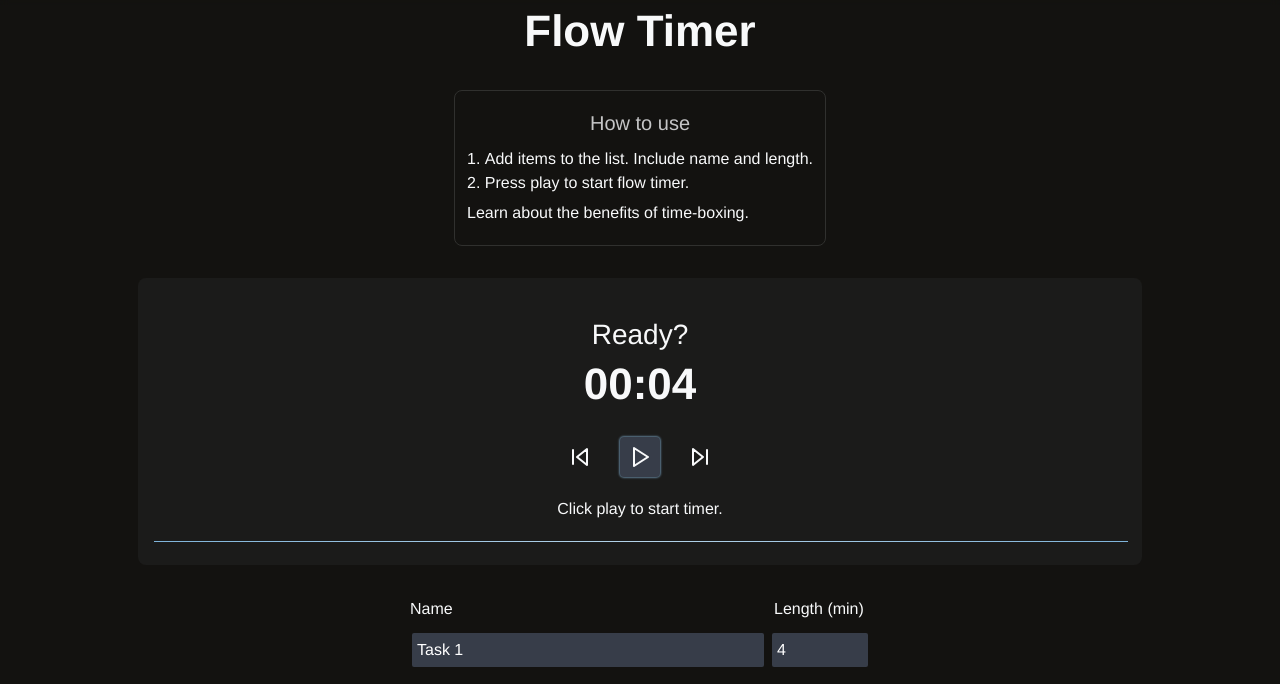
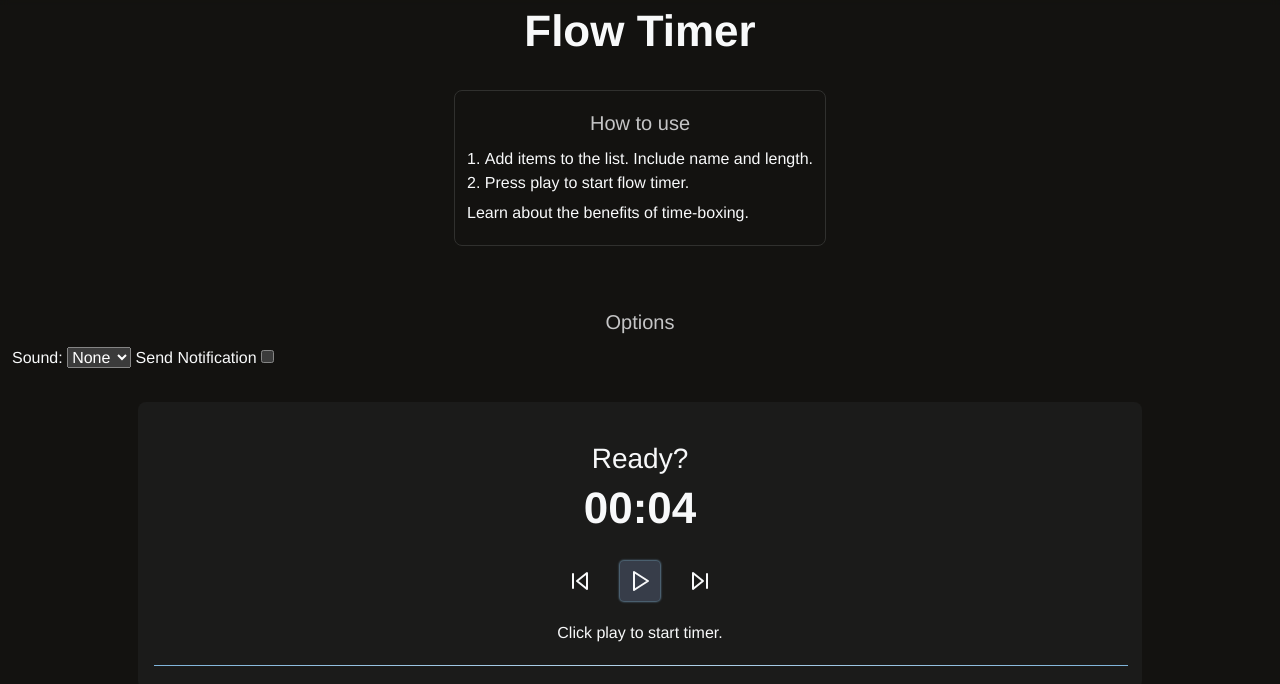
Before and after one commit to BryanHogan/flow-timer, an Astro site: page / in a window 1280 px wide. Shown: the part 51-735 px from the top of the page. Built offline with nearby package versions, Linux system fonts and the light colour scheme; Astro itself is replaced by a stand-in of ours.

Commit message:
adding options logic

```diff
--- a/src/components/FlowTimer.svelte
+++ b/src/components/FlowTimer.svelte
@@ -20,6 +20,9 @@
     let timerActive = $state(false);
     let timerBegan = $state(false);
     let remainingTime = $derived(Math.max(0, itemList[currentActiveItem].length - currentTime));
+
+    let playNotification = $state(false);
+    let playSound = $state("none");
 
 
     let clockHours = $derived(Math.floor(remainingTime / 3600));
@@ -145,19 +148,26 @@
 
     function askNotificationPermission() {
         if (!("Notification" in window)) {
-            console.log("This browser does not support notifications.");
             return;
         }
         Notification.requestPermission();
     }
 
     function sendNotification() {
+        if (playSound == "pluck") {
             let pluckSound = new Audio("/sounds/notification-pluck.mp3");
             pluckSound.play();
+        }
+        if (playSound == "clang") {
+            let clangSound = new Audio("/sounds/notification-clang.mp3");
+            clangSound.play();
+        }
+        if (playNotification) {
             const text = `Your time for ${itemList[currentActiveItem].name} is over.`;
             new Notification("Flow Timer", {
                 body: text
             })
+        }
     }
 </script>
 
@@ -175,8 +185,19 @@
             <p>Learn about the benefits of time-boxing.</p>
         </div>
     </section>
-    <section class="section visually-hidden">
+    <section class="section">
         <h2 class="simpler-h2 text-align-center">Options</h2>
+        <label>Sound:
+            <select bind:value={playSound}>
+                <option value="none">None</option>
+                <option value="pluck">Pluck</option>
+                <option value="clang">Clang</option>
+            </select>
+        </label>
+        <label>
+            Send Notification
+            <input type="checkbox" bind:checked={playNotification} />
+        </label>
     </section>
     <section class="controls-container">
         <h2 class="text-align-center" style="margin-top: var(--space-m);">
```
Also changed, not shown: README.md, 1 other file. Lines whose indentation alone changed are shown as unchanged.
